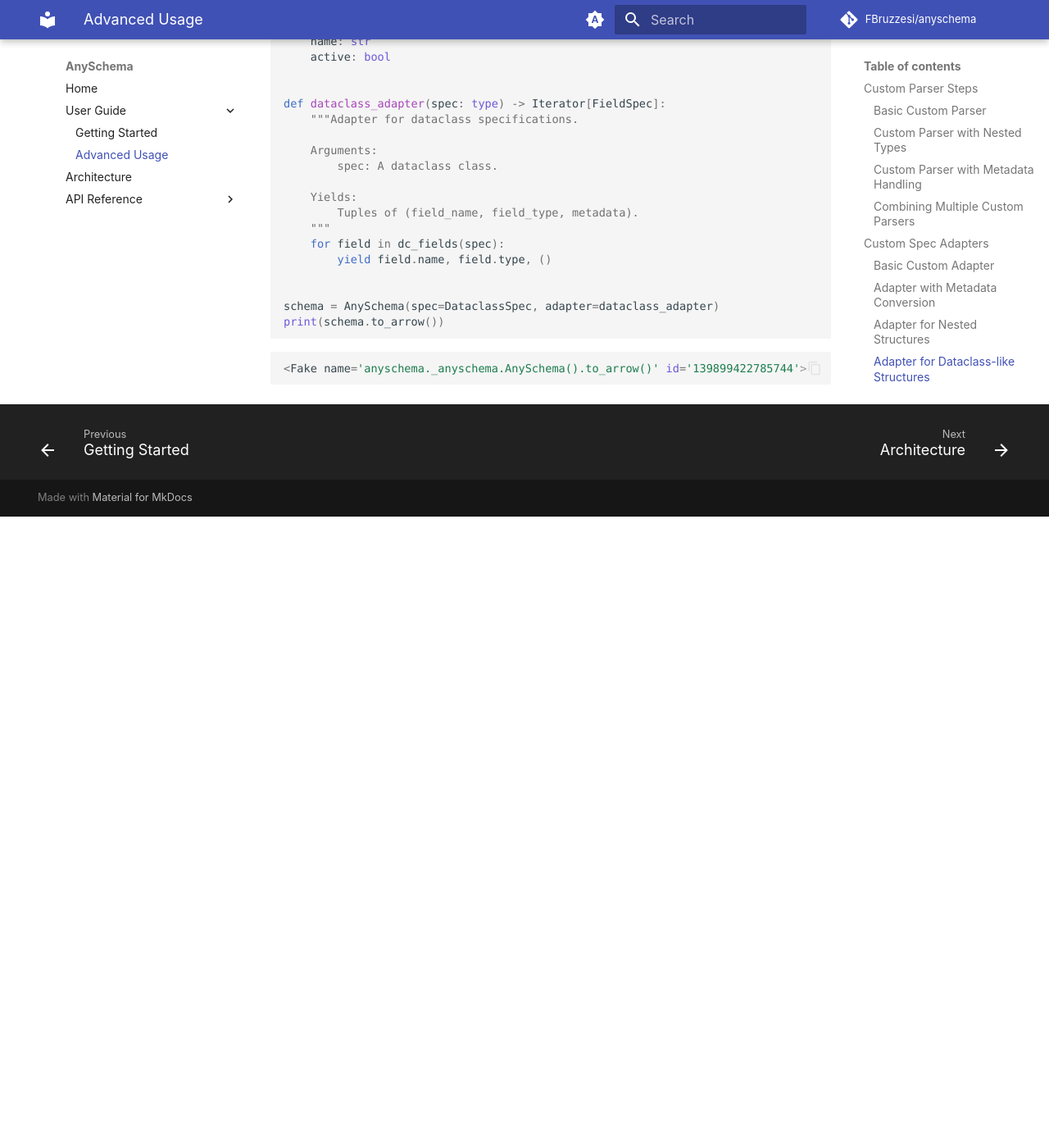
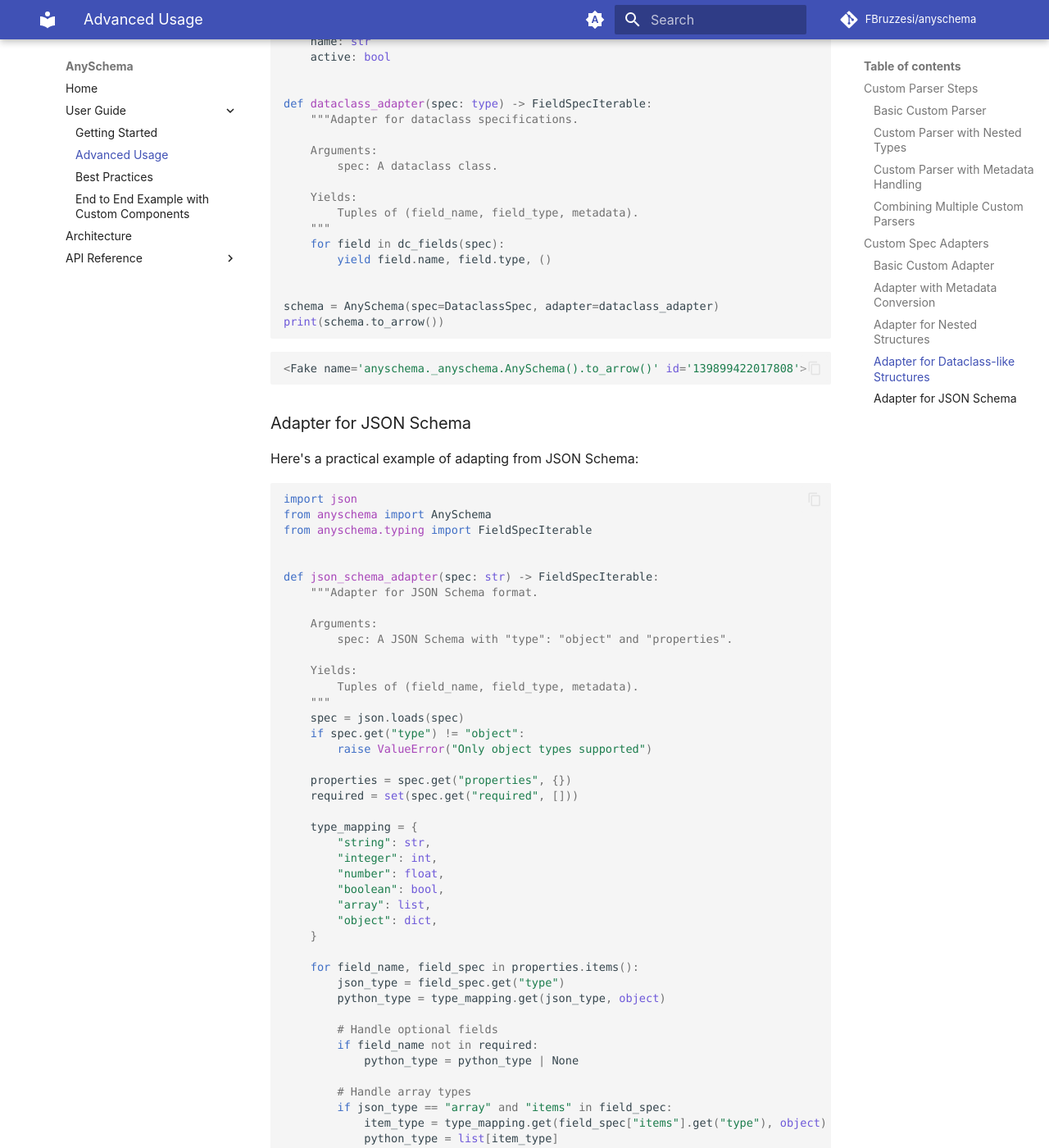
Before and after one commit to FBruzzesi/anyschema, an MkDocs documentation site: the page built from docs/user-guide/advanced.md, in a window 1280 px wide and 1400 px high, scrolled down 7313 px. Shown: the whole window at 82% size. Built offline with MkDocs 1.6.1 and Material for MkDocs 9.7.7, drawn with Linux system fonts in a browser that asks for light colours; comment, search, counter and statistics services are not loaded; before the commit the page ends 7943 px from its top, so only the background shows below that; some of the changed text lies outside the part shown.

Commit message:
docs: Add best practices and end to end example (#40)

````diff
--- a/docs/user-guide/advanced.md
+++ b/docs/user-guide/advanced.md
@@ -213,9 +213,9 @@
 Here's a simple adapter for a custom schema format:
 
 ```python exec="true" source="above" result="python" session="custom-adapter"
-from typing import Iterator, TypedDict
+from typing import TypedDict
 from anyschema import AnySchema
-from anyschema.typing import FieldSpec
+from anyschema.typing import FieldSpecIterable
 
 
 class CustomFieldSpec(TypedDict):
@@ -232,7 +232,7 @@
         self.fields = fields
 
 
-def simple_schema_adapter(spec: SimpleSchema) -> Iterator[FieldSpec]:
+def simple_schema_adapter(spec: SimpleSchema) -> FieldSpecIterable:
     """Adapter for SimpleSchema format.
 
     Arguments:
@@ -261,9 +261,9 @@
 This example shows how to convert schema metadata to anyschema metadata:
 
 ```python exec="true" source="above" result="python" session="custom-adapter"
-from typing import Iterator, Annotated
+from typing import Annotated
 from anyschema import AnySchema
-from anyschema.typing import FieldSpec
+from anyschema.typing import FieldSpecIterable
 
 
 class FieldWithConstraints:
@@ -289,7 +289,7 @@
         self.fields = fields
 
 
-def constrained_adapter(spec: SchemaWithConstraints) -> Iterator[FieldSpec]:
+def constrained_adapter(spec: SchemaWithConstraints) -> FieldSpecIterable:
     """Adapter that converts constraints to metadata.
 
     Arguments:
@@ -329,9 +329,9 @@
 Handle nested schemas with a recursive adapter by dynamically creating TypedDict classes:
 
 ```python exec="true" source="above" result="python" session="custom-adapter"
-from typing import Iterator, Any, TypedDict
+from typing import Any, TypedDict
 from anyschema import AnySchema
-from anyschema.typing import FieldSpec
+from anyschema.typing import FieldSpecIterable
 
 
 class NestedSchema:
@@ -341,7 +341,7 @@
         self.fields = fields
 
 
-def nested_adapter(spec: NestedSchema) -> Iterator[FieldSpec]:
+def nested_adapter(spec: NestedSchema) -> FieldSpecIterable:
     """Adapter for nested schema structures.
 
     For nested schemas, we dynamically create a TypedDict so the parser
@@ -389,9 +389,9 @@
 Convert from dataclass-like structures:
 
 ```python exec="true" source="above" result="python" session="custom-adapter"
-from typing import Iterator
 from dataclasses import dataclass, fields as dc_fields
 from anyschema import AnySchema
+from anyschema.typing import FieldSpecIterable
 
 
 @dataclass
@@ -403,7 +403,7 @@
     active: bool
 
 
-def dataclass_adapter(spec: type) -> Iterator[FieldSpec]:
+def dataclass_adapter(spec: type) -> FieldSpecIterable:
     """Adapter for dataclass specifications.
 
     Arguments:
@@ -419,3 +419,71 @@
 schema = AnySchema(spec=DataclassSpec, adapter=dataclass_adapter)
 print(schema.to_arrow())
 ```
+
+### Adapter for JSON Schema
+
+Here's a practical example of adapting from JSON Schema:
+
+```python exec="true" source="above" result="python" session="custom-adapter"
+import json
+from anyschema import AnySchema
+from anyschema.typing import FieldSpecIterable
+
+
+def json_schema_adapter(spec: str) -> FieldSpecIterable:
+    """Adapter for JSON Schema format.
+
+    Arguments:
+        spec: A JSON Schema with "type": "object" and "properties".
+
+    Yields:
+        Tuples of (field_name, field_type, metadata).
+    """
+    spec = json.loads(spec)
+    if spec.get("type") != "object":
+        raise ValueError("Only object types supported")
+
+    properties = spec.get("properties", {})
+    required = set(spec.get("required", []))
+
+    type_mapping = {
+        "string": str,
+        "integer": int,
+        "number": float,
+        "boolean": bool,
+        "array": list,
+        "object": dict,
+    }
+
+    for field_name, field_spec in properties.items():
+        json_type = field_spec.get("type")
+        python_type = type_mapping.get(json_type, object)
+
+        # Handle optional fields
+        if field_name not in required:
+            python_type = python_type | None
+
+        # Handle array types
+        if json_type == "array" and "items" in field_spec:
+            item_type = type_mapping.get(field_spec["items"].get("type"), object)
+            python_type = list[item_type]
+
+        yield field_name, python_type, ()
+
+
+json_schema = json.dumps(
+    {
+        "type": "object",
+        "properties": {
+            "id": {"type": "integer"},
+            "name": {"type": "string"},
+            "tags": {"type": "array", "items": {"type": "string"}},
+            "email": {"type": "string"},
+        },
+        "required": ["id", "name"],
+    }
+)
+
+schema = AnySchema(spec=json_schema, adapter=json_schema_adapter)
+print(schema.to_arrow())
+```
--- a/mkdocs.yaml
+++ b/mkdocs.yaml
@@ -11,6 +11,9 @@
   - User Guide:
     - Getting Started: user-guide/getting-started.md
     - Advanced Usage: user-guide/advanced.md
+    - Best Practices: user-guide/best-practices.md
+    - End to End Example with Custom Components: user-guide/custom-end-to-end-example.md
+    # - Troubleshooting: user-guide/troubleshooting.md  # TODO(FBruzzesi): WIP
   - Architecture: architecture.md
   - API Reference:
     - Home: api-reference/index.md
@@ -51,7 +54,6 @@
       toggle:
         icon: material/brightness-4
         name: Switch to system preference
-
 
 plugins:
 - autorefs
````
Also changed, not shown: README.md (+14 -1 lines), docs/api-reference/adapters.md (+2 -0 lines), docs/architecture.md (+30 -1 lines), docs/index.md (+62 -15 lines), docs/user-guide/best-practices.md (added, +208 -0 lines), docs/user-guide/custom-end-to-end-example.md (added, +116 -0 lines), docs/user-guide/getting-started.md (+19 -7 lines), pyproject.toml (+6 -6 lines), 3 other files.
